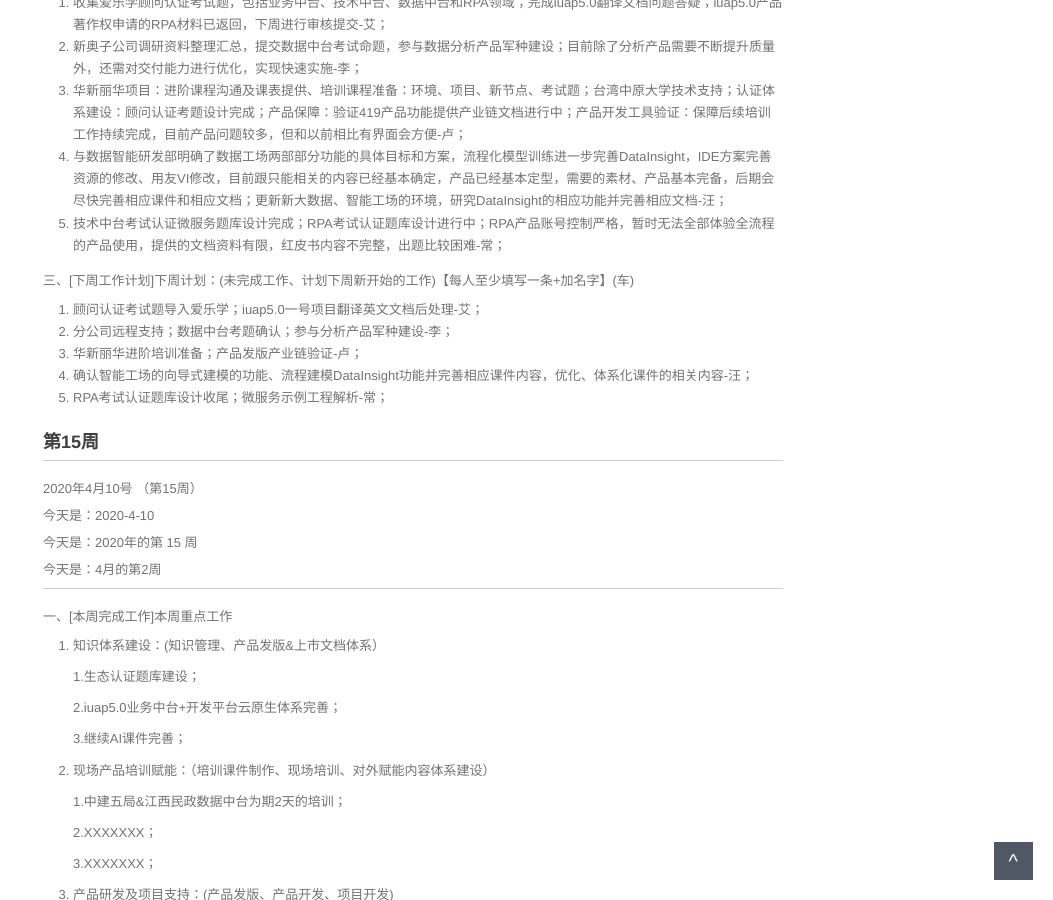
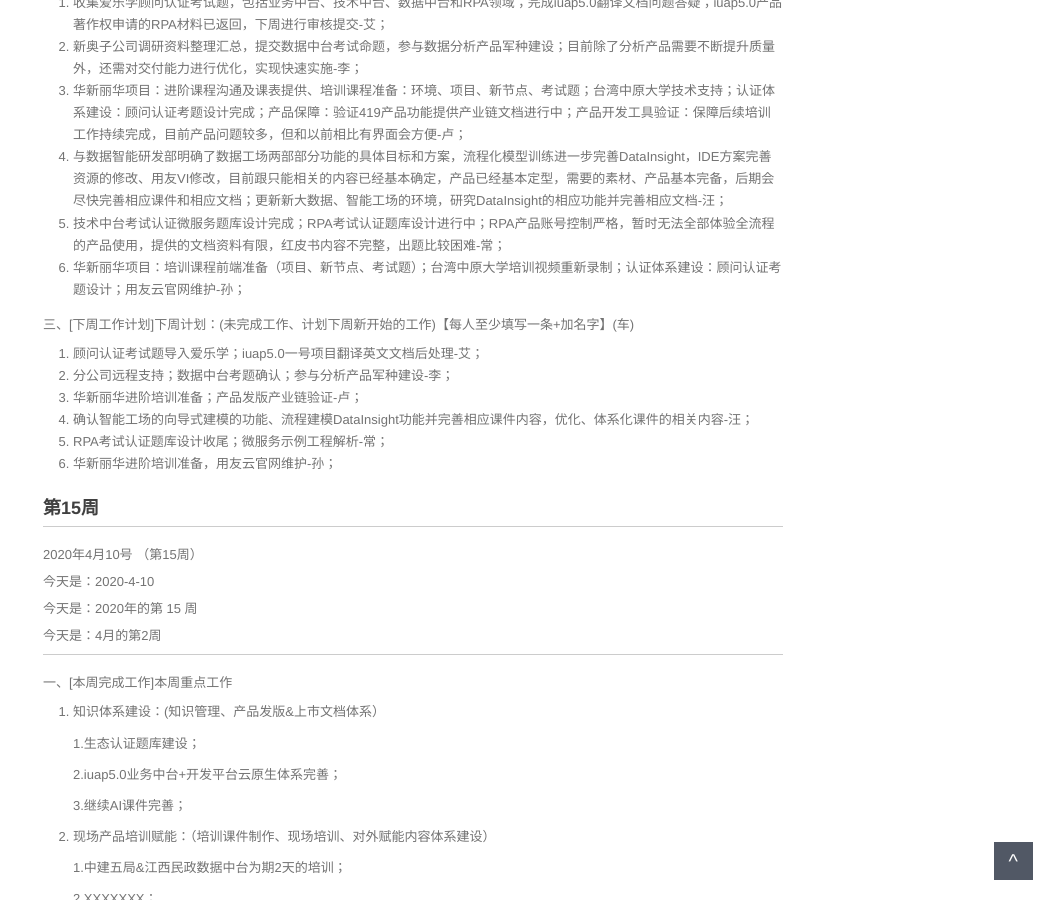
Before and after one commit to walllFlower/blog, a Jekyll site: the page built from 2020-02-28-day_report.md, in a window 1280 px wide and 900 px high, scrolled down 1417 px. Shown: the whole window, without its empty margins (227-1280 px from the left). Built offline with Jekyll 4.4.1, drawn with Linux system fonts in a browser that asks for light colours; comment, search, counter and statistics services are not loaded.

Commit message:
Update 2020-02-28-day_report.md

```diff
--- a/2020-02-28-day_report.md
+++ b/2020-02-28-day_report.md
@@ -83,6 +83,7 @@ categories: 技术运营工作周报
 3. 华新丽华项目：进阶课程沟通及课表提供、培训课程准备：环境、项目、新节点、考试题；台湾中原大学技术支持；认证体系建设：顾问认证考题设计完成；产品保障：验证419产品功能提供产业链文档进行中；产品开发工具验证：保障后续培训工作持续完成，目前产品问题较多，但和以前相比有界面会方便-卢；
 4. 与数据智能研发部明确了数据工场两部部分功能的具体目标和方案，流程化模型训练进一步完善DataInsight，IDE方案完善资源的修改、用友VI修改，目前跟只能相关的内容已经基本确定，产品已经基本定型，需要的素材、产品基本完备，后期会尽快完善相应课件和相应文档；更新新大数据、智能工场的环境，研究DataInsight的相应功能并完善相应文档-汪；
 5. 技术中台考试认证微服务题库设计完成；RPA考试认证题库设计进行中；RPA产品账号控制严格，暂时无法全部体验全流程的产品使用，提供的文档资料有限，红皮书内容不完整，出题比较困难-常；
+6. 华新丽华项目：培训课程前端准备（项目、新节点、考试题）；台湾中原大学培训视频重新录制；认证体系建设：顾问认证考题设计；用友云官网维护-孙；
 
 三、[下周工作计划]下周计划：(未完成工作、计划下周新开始的工作)【每人至少填写一条+加名字】(车)
 
@@ -91,7 +92,7 @@ categories: 技术运营工作周报
 3. 华新丽华进阶培训准备；产品发版产业链验证-卢；
 4. 确认智能工场的向导式建模的功能、流程建模DataInsight功能并完善相应课件内容，优化、体系化课件的相关内容-汪；
 5. RPA考试认证题库设计收尾；微服务示例工程解析-常；
-
+6. 华新丽华进阶培训准备，用友云官网维护-孙；
 
 
 ###  第15周
```
